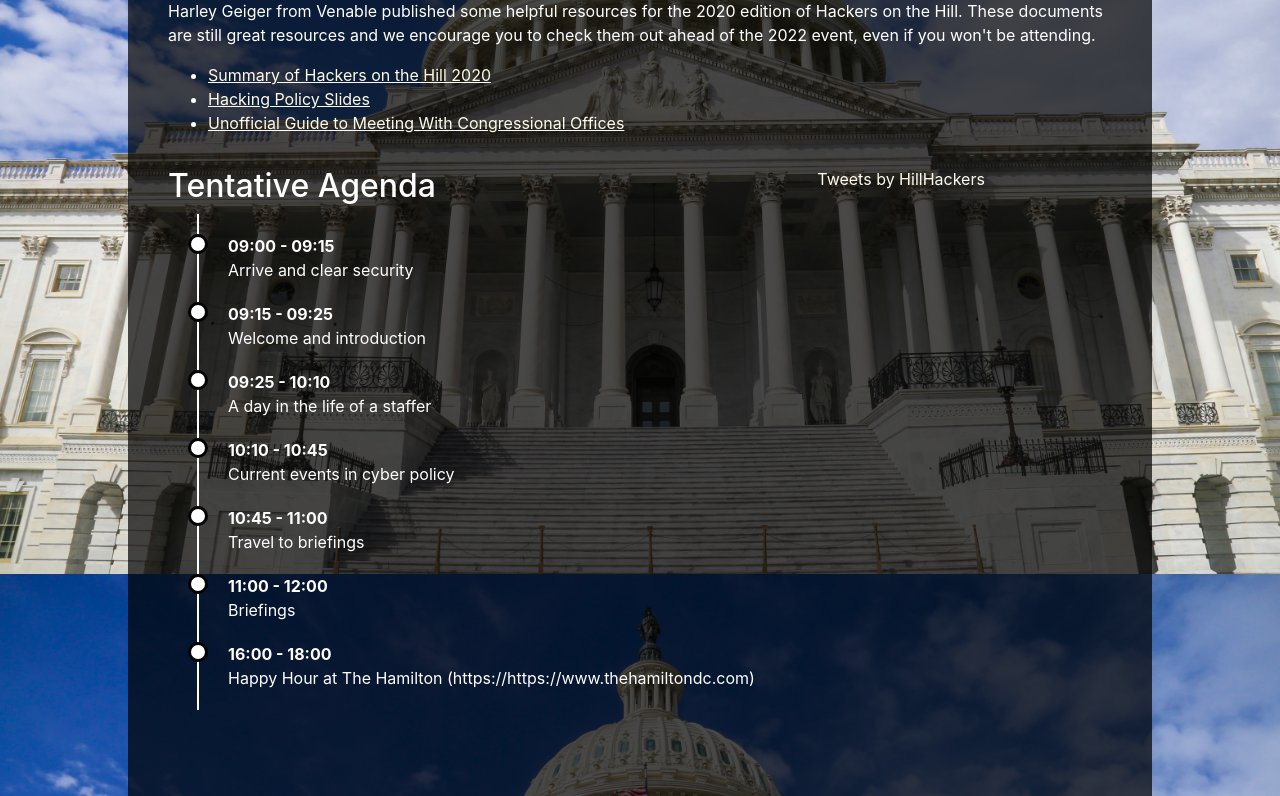
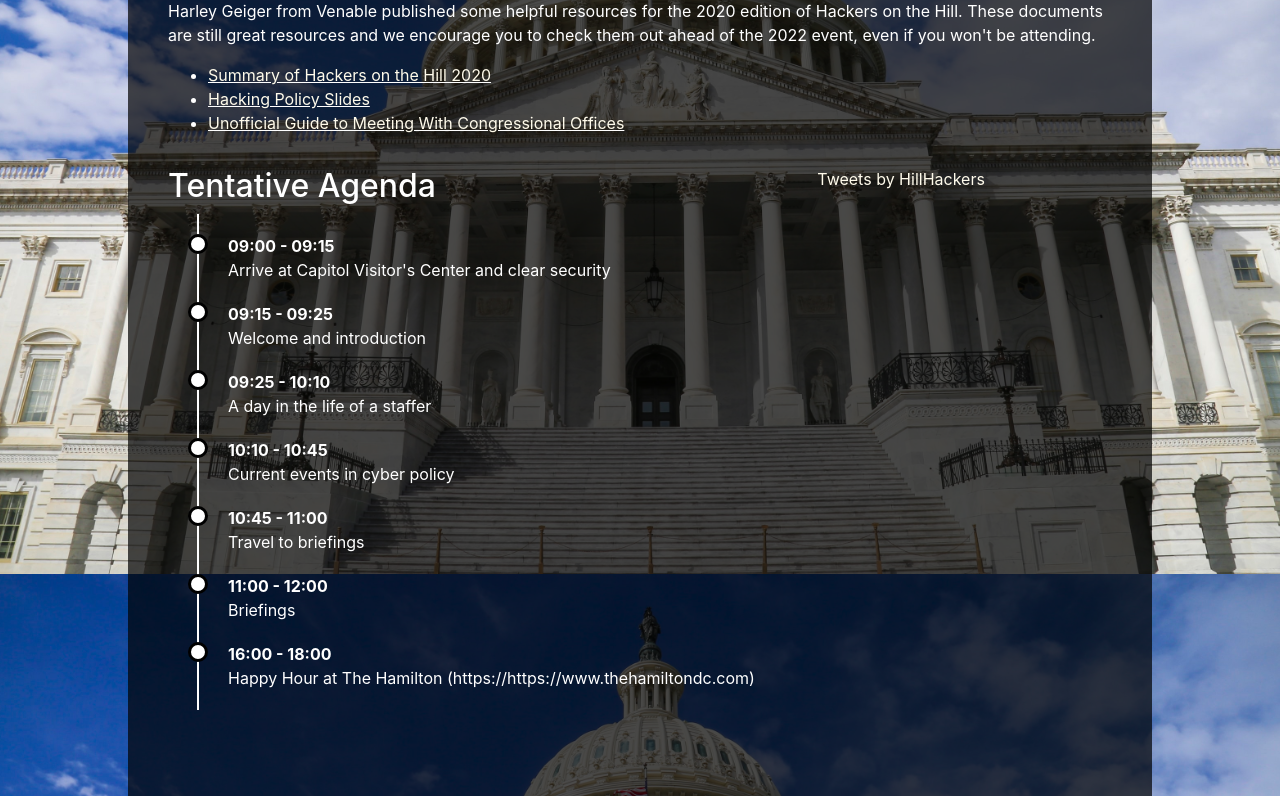
Before and after one commit to HackersOnTheHill/hackersonthehill.github.io, a Jekyll site: the page built from index.html, in a window 1280 px wide and 900 px high, scrolled down 1226 px, cut to the strip 0-796 px from the top of the window. Built offline with Jekyll 4.4.1, drawn with Linux system fonts in a browser that asks for light colours; nearby versions of some CDN libraries; comment, search, counter and statistics services are not loaded.

Commit message:
Update agenda.yml

```diff
--- a/_data/agenda.yml
+++ b/_data/agenda.yml
@@ -1,7 +1,7 @@
 - agenda: arrival
   start_time: "09:00"
   end_time: "09:15"
-  description: "Arrive and clear security"
+  description: "Arrive at Capitol Visitor's Center and clear security"
 - agenda: welcome
   start_time: "09:15"
   end_time: "09:25"
```
